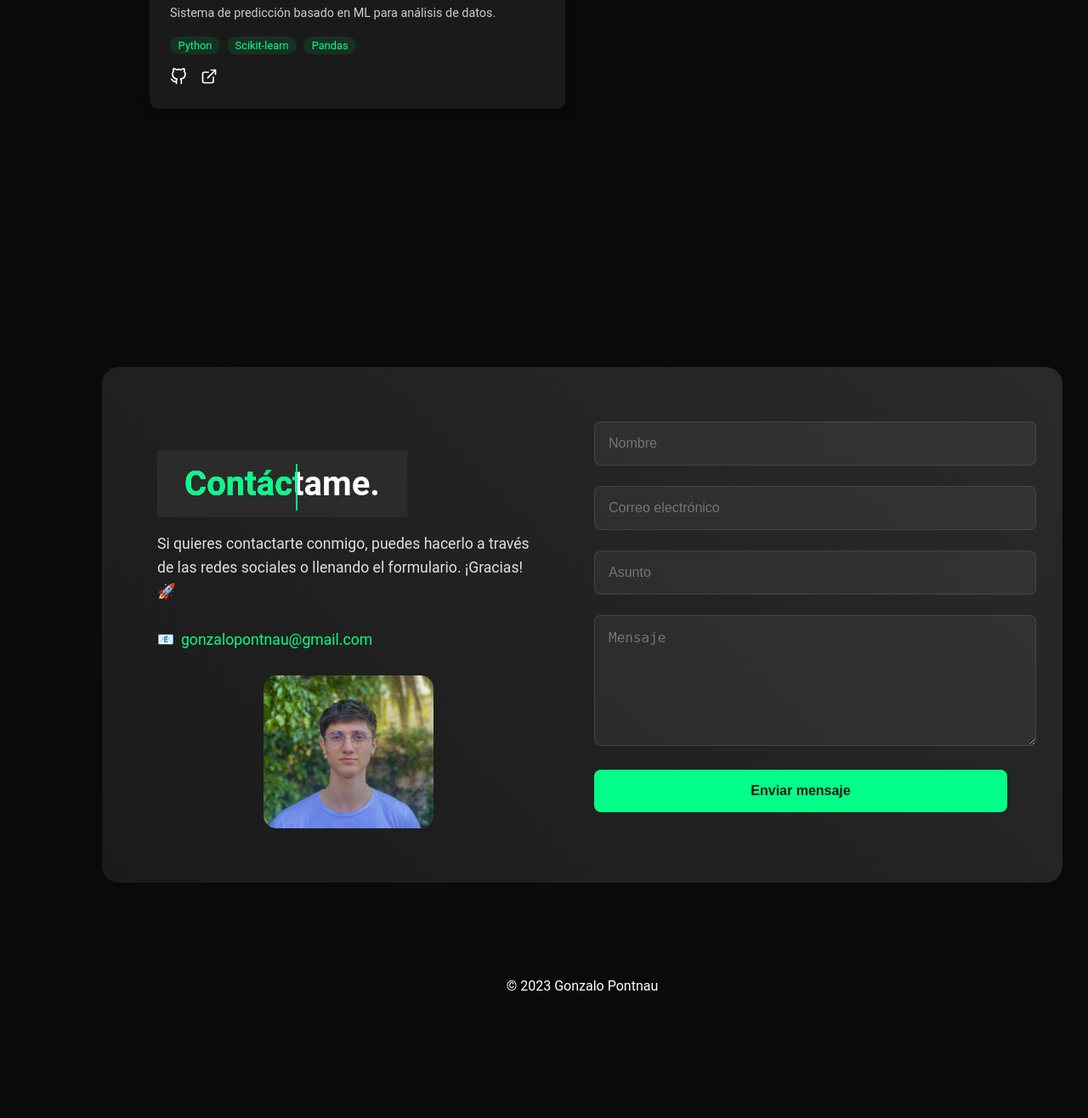
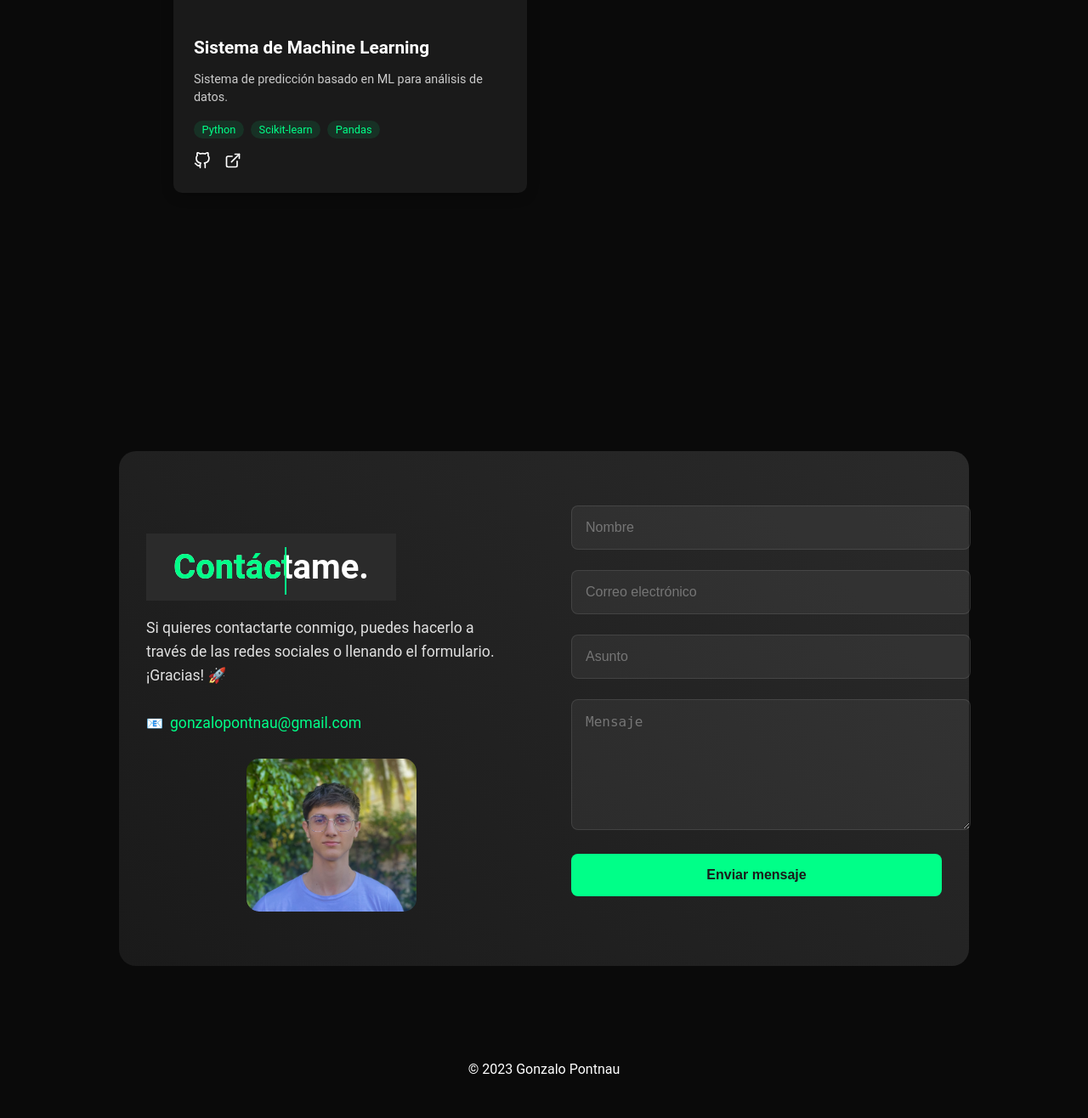
Before and after one commit to GonzaloPontnau/gonzalopontnau.github.io, a Django app: page / in a window 1280 px wide. Shown: the part 2882-4198 px from the top of the page at 85% size. Before the commit the page ends 4048 px from the top, so only its background shows below. Run offline with Django 5.2, Linux system fonts and the light colour scheme.

Commit message:
add: margen fijo en la web

```diff
--- a/main/static/css/style.css
+++ b/main/static/css/style.css
@@ -42,8 +42,8 @@ body {
 }
 
 .navbar-scrolled {
-    background: rgb(37 38 59 / 23%);
-    backdrop-filter: blur(8px);
+    background: rgb(10 10 10 / 7%);
+    backdrop-filter: blur(20px);
     -webkit-backdrop-filter: blur(8px);
 }
 
@@ -175,8 +175,7 @@ body {
     text-align: center;
     padding: 0 20px;
     padding-top: 50px;
-    /* margin-left: 120px;
-    margin-right: 30px; */
+    margin: 0 auto;
 }
 
 .greeting {
@@ -237,8 +236,6 @@ body {
     padding: 15rem 2rem;
     max-width: 1200px;
     margin: 0 auto;
-    margin-left: 120px;
-    margin-right: 30px;
 }
 
 .section-title {
@@ -361,8 +358,6 @@ body {
     padding: 15rem 2rem;
     max-width: 1200px;
     margin: 0 auto;
-    margin-left: 120px;
-    margin-right: 30px;
 }
 
 .projects-grid {
@@ -456,8 +451,6 @@ body {
     border-radius: 20px;
     margin: 4rem auto;
     max-width: 1200px;
-    margin-left: 120px;
-    margin-right: 30px;
 }
 
 .contact-wrapper {
@@ -588,10 +581,9 @@ body {
 
 /*  FOOTER  */
 footer {
-    margin-left: 120px;
-    margin-right: 30px;
     text-align: center;
     padding: 2rem 0;
+    margin: 0 auto;
 }
 
 /*  CANVAS DE PARTÍCULAS  */
@@ -614,8 +606,15 @@ footer {
     width: 100%;
     max-width: 1200px;
     margin: 0 auto;
-    padding: 0 1.5rem;
+    padding: 0 2rem;
     box-sizing: border-box;
+}
+
+/* Contenedor principal para todo el contenido excepto navbar y social-nav */
+.main-content {
+    margin: 0 auto;
+    max-width: 1000px;
+    padding: 0 2.5rem;
 }
 
 /*  MEDIA QUERIES  */
--- a/main/templates/main/home.html
+++ b/main/templates/main/home.html
@@ -27,7 +27,7 @@
                 <svg xmlns="http://www.w3.org/2000/svg" width="24" height="24" viewBox="0 0 24 24" fill="none" stroke="currentColor" stroke-width="2" stroke-linecap="round" stroke-linejoin="round"><path d="M9 19c-5 1.5-5-2.5-7-3m14 6v-3.87a3.37 3.37 0 0 0-.94-2.61c3.14-.35 6.44-1.54 6.44-7A5.44 5.44 0 0 0 20 4.77 5.07 5.07 0 0 0 19.91 1S18.73.65 16 2.48a13.38 13.38 0 0 0-7 0C6.27.65 5.09 1 5.09 1A5.07 5.07 0 0 0 5 4.77a5.44 5.44 0 0 0-1.5 3.78c0 5.42 3.3 6.61 6.44 7A3.37 3.37 0 0 0 9 18.13V22"></path></svg>
             </a>
             <a href="https://linkedin.com/in/gonzalopontnau" target="_blank" rel="noopener noreferrer" class="social-icon">
-                <svg xmlns="http://www.w3.org/2000/svg" width="24" height="24" viewBox="0 0 24 24" fill="none" stroke="currentColor" stroke-width="2" stroke-linecap="round" stroke-linejoin="round"><path d="M16 8a6 6 0 0 1 6 6v7h-4v-7a2 2 0 0 0-2-2 2 2 0 0 0-2 2v7h-4v-7a6 6 0 0 1 6-6z"></path><rect x="2" y="9" width="4" height="12"></rect><circle cx="4" cy="4" r="2"></circle></svg>
+                <svg xmlns="http://www.w3.org/2000/svg" width="24" height="24" viewBox="0 0 24 24" fill="none" stroke="currentColor" stroke-width="2" stroke-linecap="round" stroke-linejoin="round"><path d="M16 8a6 6 0 0 1 6 6v7h-4v-7a2 2 0 0 0-2-2a2 2 0 0 0-2 2v7h-4v-7a6 6 0 0 1 6-6z"></path><rect x="2" y="9" width="4" height="12"></rect><circle cx="4" cy="4" r="2"></circle></svg>
             </a>
             <a href="{% static 'images/CV.pdf' %}" target="_blank" rel="noopener noreferrer" class="social-icon cv-icon">
                 <div class="cv-circle">
@@ -52,6 +52,11 @@
         </div>
     </nav>
 
+    <!-- Canvas para partículas -->
+    <canvas id="particle-canvas"></canvas>
+
+    <!-- Contenedor principal para todo el contenido -->
+    <div class="main-content">
         <div class="hero">
             <div class="greeting">Hola 👋🏼, soy</div>
             <h1 class="name-animation">
@@ -232,8 +237,10 @@
             </div>
         </section>
 
-    <!-- Canvas para partículas -->
-    <canvas id="particle-canvas"></canvas>
+        <footer class="footer">
+            <p>© 2023 Gonzalo Pontnau</p>
+        </footer>
+    </div>
 
     <style>
         #particle-canvas {
@@ -327,9 +334,5 @@
             });
         });
     </script>
-
-    <footer class="footer">
-        <p>© 2023 Gonzalo Pontnau</p>
-    </footer>
 </body>
 </html>
```
Lines whose indentation alone changed are shown as unchanged.
